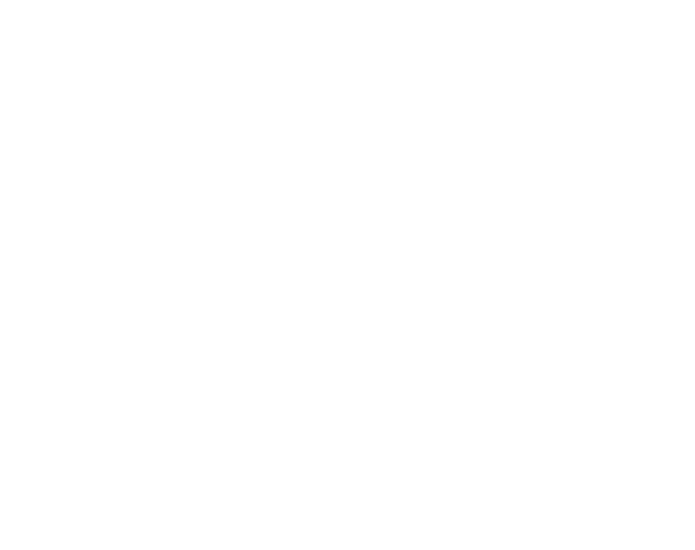
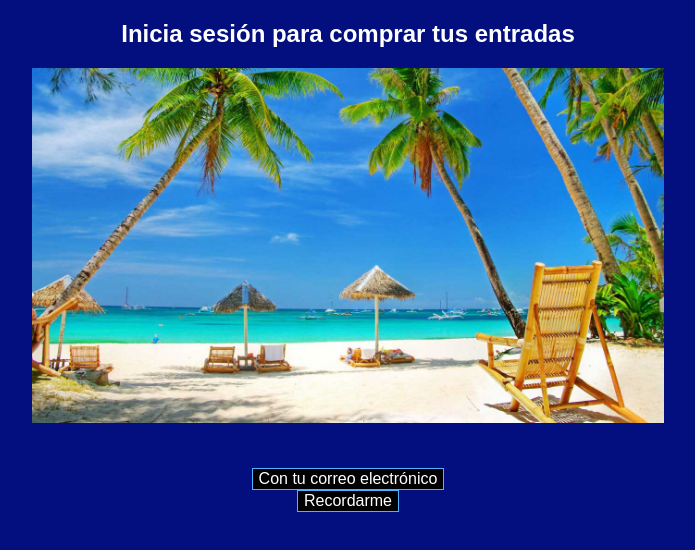
Before and after one commit to RodrigoOtarola/Appsintro, a plain HTML site: page index.html in a window 1280 px wide. Shown: the whole page, without its empty margins (292-987 px from the left). Drawn offline with Linux system fonts and the light colour scheme.

Commit message:
edicion css

```diff
--- a/index.html
+++ b/index.html
@@ -4,10 +4,16 @@
     <meta charset="UTF-8">
     <meta http-equiv="X-UA-Compatible" content="IE=edge">
     <meta name="viewport" content="width=device-width, initial-scale=1.0">
-    <link type="tex/css" rel="stylesheet" href="">
-    <title>Document</title>
+    <link type="text/css" rel="stylesheet" href="style.css">
+    <title>1ra Apps</title>
 </head>
 <body>
-
+    <h2>Inicia sesión para comprar tus entradas</h2>
+    <div id="contenedor">
+    <div id="foto"></div>
+    <button id="logueo">Con tu correo electrónico</button>
+        <div id="principal"></div>
+        <button id="guardar">Recordarme</button>
+    </div>
 </body>
 </html>
--- /dev/null
+++ b/style.css
@@ -0,0 +1,34 @@
+body{
+    background: #040f7f;
+}
+h2{
+    color: white;
+    font-family: 'poppins',sans-serif;
+    text-align: center;
+}
+#logueo, #guardar{
+    background-color: black;
+    color: white;
+    border: 1px solid #4fb1ff;
+    font-size: 16px;
+    text-align: center;
+    cursor: pointer;/*Para cambiar el formato del cursor*/
+    display: inline-block;
+}
+#logueo:hover, #guardar:hover{
+    background-color: #97c8ff;
+    color: black;
+}
+#contenedor{
+    width: auto;
+    text-align: center;
+}
+#foto{
+    width: 50%;
+    height: 400px;
+    margin: 0 auto;
+    position: relative;
+    background-image: url("playa.jpg");
+    background-size: contain;/*se distribulla en el contenedor*/
+    background-repeat: no-repeat;/*para no repetir foto*/
+}
```
Also changed, not shown: playa.jpg (added).
